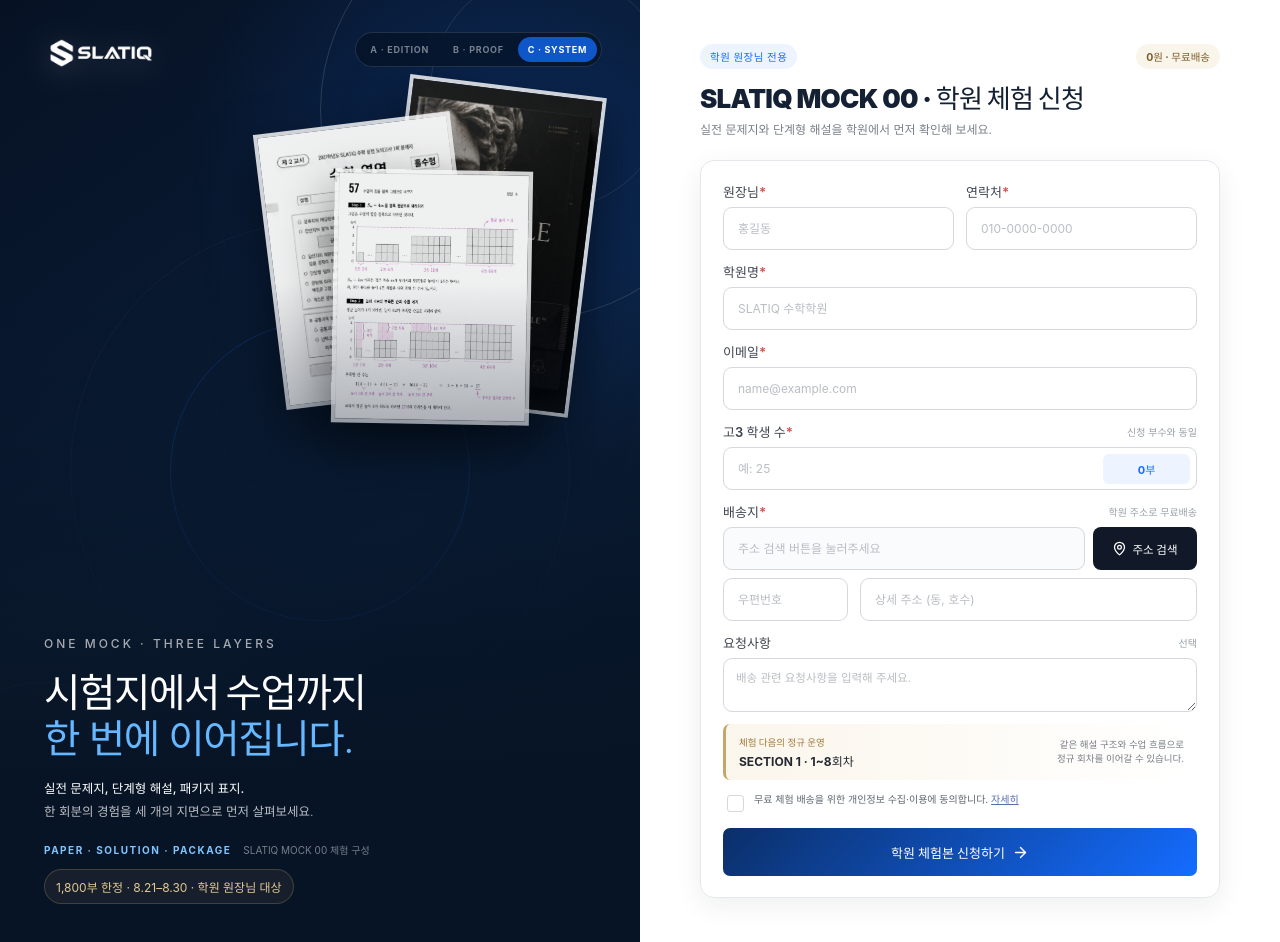
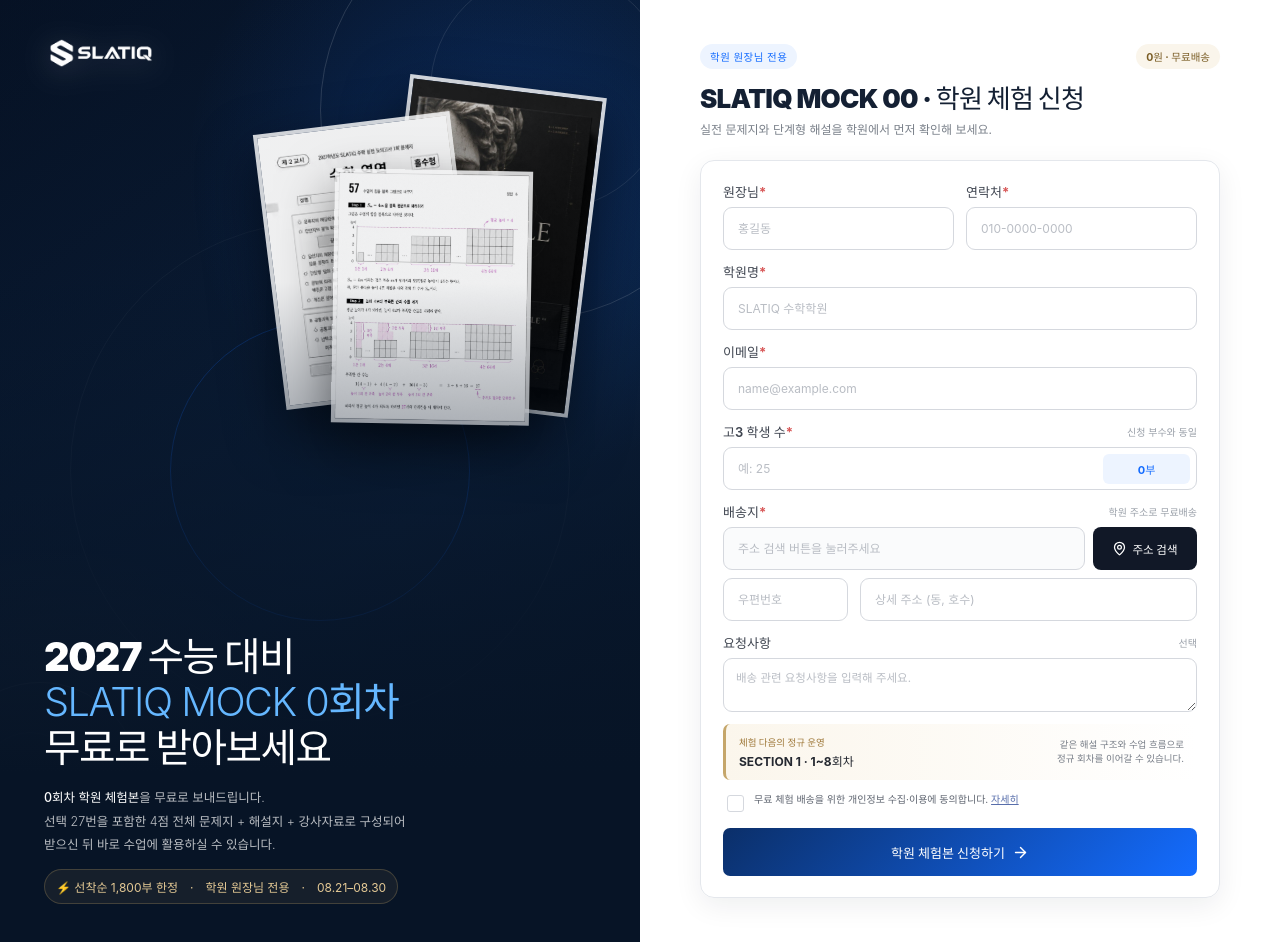
Before and after one commit to kmw1wlog/nabla-september-preorder, a React (Vite) app: page / in a window 1280 px wide. Built offline with nearby package versions, Linux system fonts and the light colour scheme; a web font is replaced by a local one.

Commit message:
refine academy trial copy and select concept C

```diff
--- a/src/main.jsx
+++ b/src/main.jsx
@@ -172,30 +172,7 @@
   return <div className="modal-backdrop" onMouseDown={onClose}><div className="modal status-modal" onMouseDown={(e) => e.stopPropagation()}><div className="modal-title"><h2>내 주문 상태 확인</h2><button onClick={onClose}><X /></button></div><div className="status-body"><ClipboardList size={40} /><h3>주문번호 또는 연락처로 확인하세요</h3><input placeholder="주문번호 입력" /><input placeholder="원장님 연락처 입력" /><button>주문 조회</button></div></div></div>
 }
 
-const CONCEPTS = {
-  edition: {
-    tab: 'A · EDITION', eyebrow: 'LIMITED ACADEMY EDITION · 00',
-    title: <>수업 전에 먼저 펼쳐지는<br /><em>한 회의 설계.</em></>,
-    description: <><strong>문제지·단계형 해설·강사용 자료</strong>를 한 패키지로 구성했습니다.<br />SLATIQ MOCK 00으로 정규 SECTION의 수업 흐름을 먼저 확인해 보세요.</>,
-    visual: 'edition', caption: 'ORACLE 00 · PRELUDE', captionSub: '학원 체험용 패키지',
-  },
-  proof: {
-    tab: 'B · PROOF', eyebrow: 'THE SOLUTION IS THE PRODUCT',
-    title: <>정답이 아니라<br /><em>풀이의 구조를 제공합니다.</em></>,
-    description: <>조건 해석에서 구조 발견, 계산 정리까지.<br /><strong>학생이 다시 따라갈 수 있는 단계형 해설</strong>을 실제 지면으로 확인하세요.</>,
-    visual: 'proof', caption: 'STEP-BY-STEP SOLUTION', captionSub: '수업에 바로 쓰는 해설 설계',
-  },
-  system: {
-    tab: 'C · SYSTEM', eyebrow: 'ONE MOCK · THREE LAYERS',
-    title: <>시험지에서 수업까지<br /><em>한 번에 이어집니다.</em></>,
-    description: <><strong>실전 문제지, 단계형 해설, 패키지 표지.</strong><br />한 회분의 경험을 세 개의 지면으로 먼저 살펴보세요.</>,
-    visual: 'system', caption: 'PAPER · SOLUTION · PACKAGE', captionSub: 'SLATIQ MOCK 00 체험 구성',
-  },
-}
-
-function ConceptVisual({ type }) {
-  if (type === 'edition') return <div className="concept-visual edition-visual"><img src="/assets/oracle-00-cover.webp" alt="ORACLE 00 포장 표지" /></div>
-  if (type === 'proof') return <div className="concept-visual proof-visual"><img src="/assets/solution-sample.jpg" alt="SLATIQ 단계형 해설 예시" /></div>
+function ConceptVisual() {
   return <div className="concept-visual system-visual">
     <img className="layer cover-layer" src="/assets/oracle-00-cover.webp" alt="ORACLE 00 포장 표지" />
     <img className="layer paper-layer" src="/assets/paper-sample.webp" alt="SLATIQ 모의고사 예시" />
@@ -204,9 +181,6 @@
 }
 
 function TrialLanding({ onApply }) {
-  const initialConcept = new URLSearchParams(window.location.search).get('concept')
-  const [conceptKey, setConceptKey] = useState(CONCEPTS[initialConcept] ? initialConcept : 'system')
-  const concept = CONCEPTS[conceptKey]
   const [form, setForm] = useState({
     director: '', phone: '', academy: '', email: '', students: '',
     postcode: '', address: '', detail: '', request: '', agreed: false,
@@ -240,14 +214,7 @@
     requestAnimationFrame(() => document.querySelector('.trial-form-side')?.scrollTo({ top: 0 }))
   }
 
-  const selectConcept = (key) => {
-    setConceptKey(key)
-    const url = new URL(window.location.href)
-    url.searchParams.set('concept', key)
-    window.history.replaceState({}, '', url)
-  }
-
-  return <main className={`trial-page concept-${conceptKey}`}>
+  return <main className="trial-page concept-system">
     <section className="trial-hero">
       <div className="trial-circles" aria-hidden="true">
         <i className="trial-circle tc-1" /><i className="trial-circle tc-2" />
@@ -257,16 +224,11 @@
       <div className="trial-top-logo">
         <img src="/assets/slatiq-logo.png" alt="SLATIQ" />
       </div>
-      <nav className="concept-switcher" aria-label="첫 화면 시안 선택">
-        {Object.entries(CONCEPTS).map(([key, item]) => <button key={key} className={conceptKey === key ? 'active' : ''} onClick={() => selectConcept(key)}>{item.tab}</button>)}
-      </nav>
-      <ConceptVisual type={concept.visual} />
+      <ConceptVisual />
       <div className="trial-copy">
-        <p className="trial-eyebrow">{concept.eyebrow}</p>
-        <h1>{concept.title}</h1>
-        <p className="trial-description">{concept.description}</p>
-        <div className="visual-caption"><b>{concept.caption}</b><span>{concept.captionSub}</span></div>
-        <p className="trial-limit">1,800부 한정 · 8.21–8.30 · 학원 원장님 대상</p>
+        <h1>2027 수능 대비<br /><em>SLATIQ MOCK 0회차</em><br />무료로 받아보세요</h1>
+        <p className="trial-description"><strong>0회차 학원 체험본</strong>을 무료로 보내드립니다.<br />선택 27번을 포함한 4점 전체 문제지 + 해설지 + 강사자료로 구성되어<br />받으신 뒤 바로 수업에 활용하실 수 있습니다.</p>
+        <p className="trial-limit">⚡ 선착순 1,800부 한정　·　학원 원장님 전용　·　08.21–08.30</p>
       </div>
     </section>
     <section className="trial-form-side">
--- a/src/styles.css
+++ b/src/styles.css
@@ -392,20 +392,8 @@
 /* Landing concept study: deliberately distinct from the former text-only split hero. */
 .trial-hero { padding: 34px 44px 38px; justify-content: flex-start; }
 .trial-top-logo img { height: 30px; }
-.concept-switcher {
-  position: absolute; z-index: 4; top: 32px; right: 38px;
-  display: flex; gap: 4px; padding: 4px; border: 1px solid rgba(255,255,255,.12);
-  border-radius: 999px; background: rgba(3,12,24,.5); backdrop-filter: blur(12px);
-}
-.concept-switcher button {
-  padding: 7px 10px; color: rgba(255,255,255,.46); border: 0; border-radius: 999px;
-  background: transparent; font-size: 9px; font-weight: 750; letter-spacing: .08em;
-}
-.concept-switcher button.active { color: #fff; background: rgba(20,108,255,.74); }
 .concept-visual { position: absolute; z-index: 0; inset: 0; pointer-events: none; }
 .concept-visual::after { content: ''; position: absolute; inset: 0; background: linear-gradient(180deg,rgba(4,13,26,.06) 30%,#071426 82%); }
-.edition-visual img { position: absolute; top: 74px; right: 7%; width: 42%; max-height: 60vh; object-fit: cover; object-position: top; transform: rotate(5deg); box-shadow: 0 28px 70px rgba(0,0,0,.55); }
-.proof-visual img { position: absolute; top: 96px; right: -3%; width: 66%; max-height: 61vh; object-fit: cover; object-position: top; transform: rotate(2deg); border: 8px solid rgba(255,255,255,.92); box-shadow: 0 28px 70px rgba(0,0,0,.5); }
 .system-visual .layer { position: absolute; width: 31%; max-height: 53vh; object-fit: cover; object-position: top; border: 4px solid rgba(255,255,255,.86); box-shadow: 0 24px 55px rgba(0,0,0,.58); }
 .system-visual .cover-layer { top: 85px; right: 8%; transform: rotate(7deg); }
 .system-visual .paper-layer { top: 122px; right: 27%; transform: rotate(-7deg); }
@@ -413,30 +401,17 @@
 .trial-copy { z-index: 2; width: min(90%,620px); margin-top: auto; padding-top: 42vh; }
 .trial-copy h1 { max-width: 560px; margin-bottom: 14px; font-size: clamp(30px,3.1vw,51px); }
 .trial-description { max-width: 590px; color: rgba(255,255,255,.72); font-size: 12.5px; }
-.visual-caption { margin: 18px 0 0; display: flex; align-items: center; gap: 12px; }
-.visual-caption b { color: #80c5ff; font-size: 10px; letter-spacing: .15em; }
-.visual-caption span { color: rgba(255,255,255,.46); font-size: 10px; }
 .trial-limit { margin-top: 12px; }
-.concept-proof .trial-copy h1 em { color: #75d5a2; }
-.concept-proof .concept-switcher button.active { background: rgba(28,148,95,.78); }
-.concept-proof .visual-caption b { color: #75d5a2; }
-.concept-edition .trial-copy h1 em,
-.concept-edition .visual-caption b { color: #e0c28b; }
-.concept-edition .concept-switcher button.active { background: rgba(166,126,61,.78); }
 
 @media (max-width: 900px) {
   .trial-hero { padding: 28px; }
-  .concept-switcher { top: 25px; right: 24px; }
   .trial-copy { padding-top: 38vh; }
 }
 @media (max-width: 767px) {
   .trial-hero { min-height: 760px; }
-  .concept-switcher { position: relative; top: auto; right: auto; width: max-content; margin-top: 20px; }
   .concept-visual { top: 72px; }
   .trial-copy { padding-top: 380px; }
   .system-visual .layer { width: 39%; max-height: 320px; }
-  .edition-visual img { width: 48%; max-height: 350px; }
-  .proof-visual img { width: 70%; max-height: 350px; }
 }
 
 @media (max-width: 620px) {
```
Also changed, not shown: 1 other file (tests, documents, lock files or other folders).
